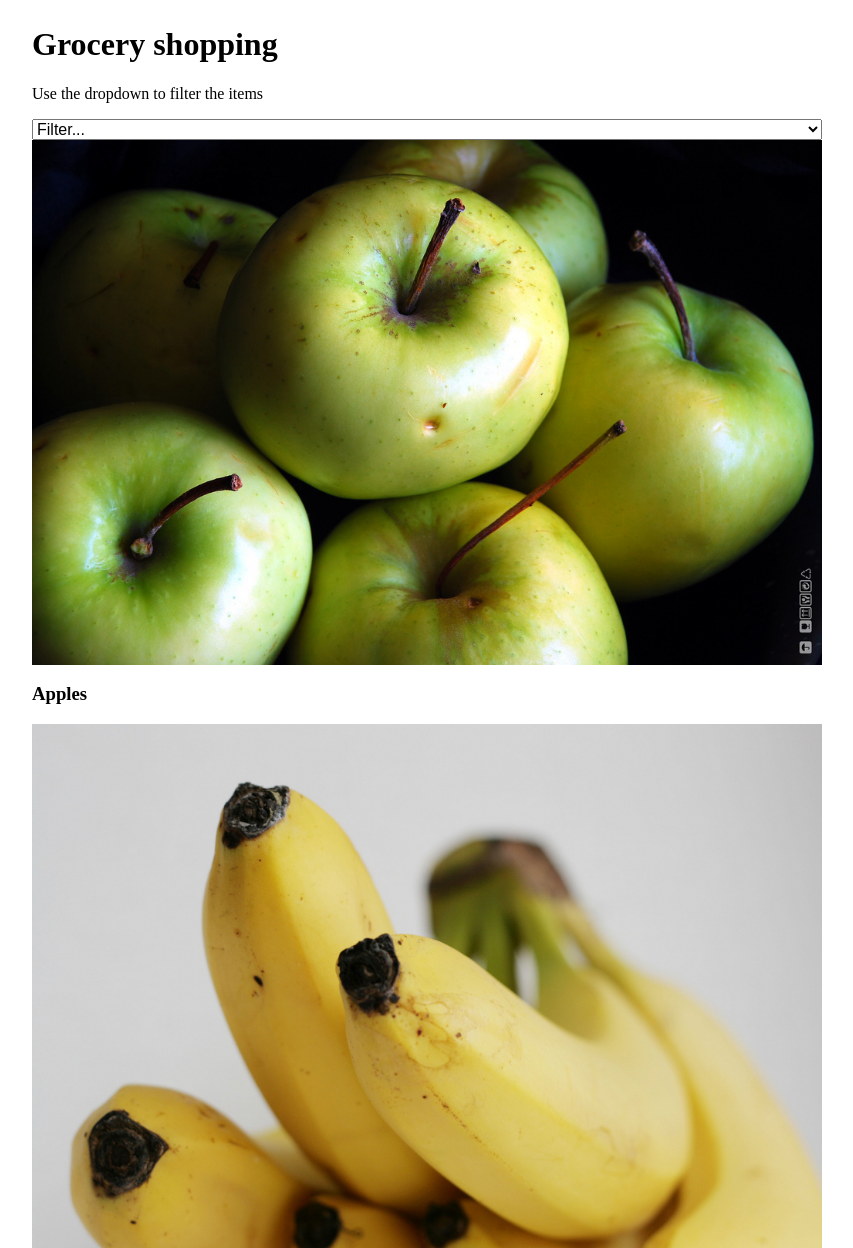
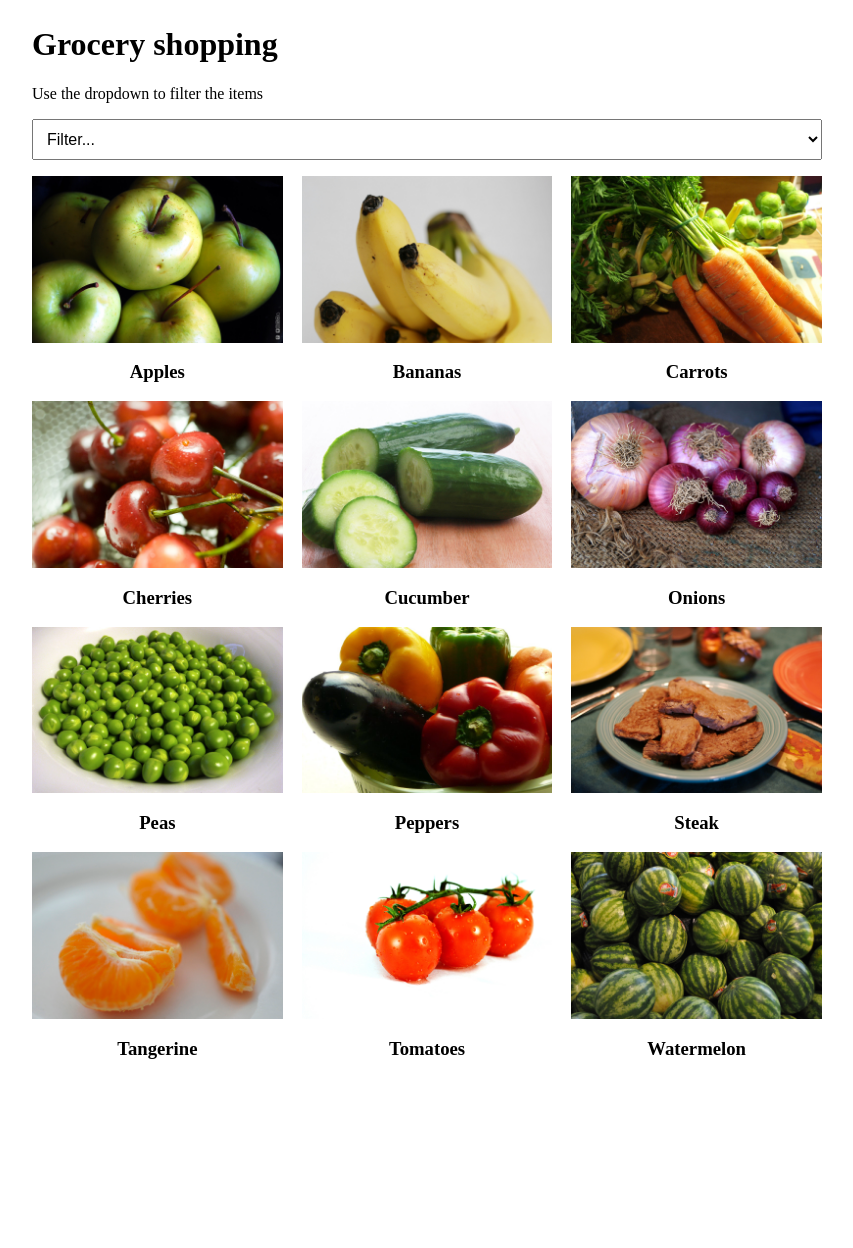
Before and after one commit to ptrent72/filter_assignment, a plain HTML site: page index.html in a window 1280 px wide. Shown: the top 1248 px of the page, without its empty margins (213-1066 px from the left). After the commit the page ends 1083 px from the top, so only its background shows below. Drawn offline with nearby package versions, Linux system fonts and the light colour scheme.

Commit message:
should filter now

```diff
--- a/index.html
+++ b/index.html
@@ -36,63 +36,63 @@
                     <option value="meat">Meat</option>
                 </select>
         </div>
-        <section id="fruits">
-            <div class="item">
+        <section id="food">
+            <div class="item fruit active">
                 <img src="img/apples.jpg" />
                 <h3>Apples</h3>
             </div>
 
-            <div class="item">
+            <div class="item fruit active">
                 <img src="img/bananas.jpg" />
                 <h3>Bananas</h3>
             </div>
 
-            <div class="item">
+            <div class="item vegetable active">
                 <img src="img/carrots.jpg" />
                 <h3>Carrots</h3>
             </div>
 
-            <div class="item">
+            <div class="item fruit active">
                 <img src="img/cherries.jpg" />
                 <h3>Cherries</h3>
             </div>
 
-            <div class="item">
+            <div class="item fruit active">
                 <img src="img/cucumber.jpg" />
                 <h3>Cucumber</h3>
             </div>
 
-            <div class="item">
+            <div class="item vegetable active">
                 <img src="img/onions.jpg" />
                 <h3>Onions</h3>
             </div>
 
-            <div class="item">
+            <div class="item vegetable active">
                 <img src="img/peas.jpg" />
                 <h3>Peas</h3>
             </div>
 
-            <div class="item">
+            <div class="item vegetable active">
                 <img src="img/peppers.jpg" />
                 <h3>Peppers</h3>
             </div>
 
-            <div class="item">
+            <div class="item meat active">
                 <img src="img/steak.jpg" />
                 <h3>Steak</h3>
             </div>
 
-            <div class="item">
+            <div class="item fruit active">
                 <img src="img/tangerine.jpg" />
                 <h3>Tangerine</h3>
             </div>
 
-            <div class="item">
+            <div class="item fruit vegetable active">
                 <img src="img/tomatoes.jpg" />
                 <h3>Tomatoes</h3>
             </div>
 
-            <div class="item">
+            <div class="item fruit active">
                 <img src="img/watermelon.jpg" />
                 <h3>Watermelon</h3>
             </div>
--- a/main.js
+++ b/main.js
@@ -1 +1,18 @@
 // silence
+const select = document.querySelector("select.filter")
+
+select.addEventListener("change", function (e) {
+    const filter = e.target.value;
+
+    const actives = document.querySelectorAll(".item.active");
+
+    actives.forEach(function (item) {
+        item.classList.remove("active");
+    });
+
+    const make_active = document.querySelectorAll(`.item.${filter}`);
+
+    make_active.forEach(function (item) {
+        item.classList.add("active");
+    });
+});
--- a/style.css
+++ b/style.css
@@ -40,10 +40,36 @@ select {
     width: 100%;
 }
 
+.item {
+    display: none;
+}
+
+.item.active {
+    display: block;
+}
+
+.filter {
+    padding: 10px;
+    margin-bottom: 16px;
+}
+#food{
+    display: flex;
+    flex-wrap: wrap;
+    justify-content: space-between;
+    text-align: center;
+}
+
+#food > div {
+    flex-basis: calc(50% - 10px);
+}
 
 /* Tablet/Desktop overrides */
 
-@media(min-width: 681px) {}
+@media(min-width: 681px) {
+    #food > div {
+        flex-basis: calc(33% - 10px);
+    }
+}
 
 @media(min-width: 729px) {
     /* Any adjustments for desktop and larger go here. Note these styles will be applied to anything 729px or larger -- so desktop */
```
